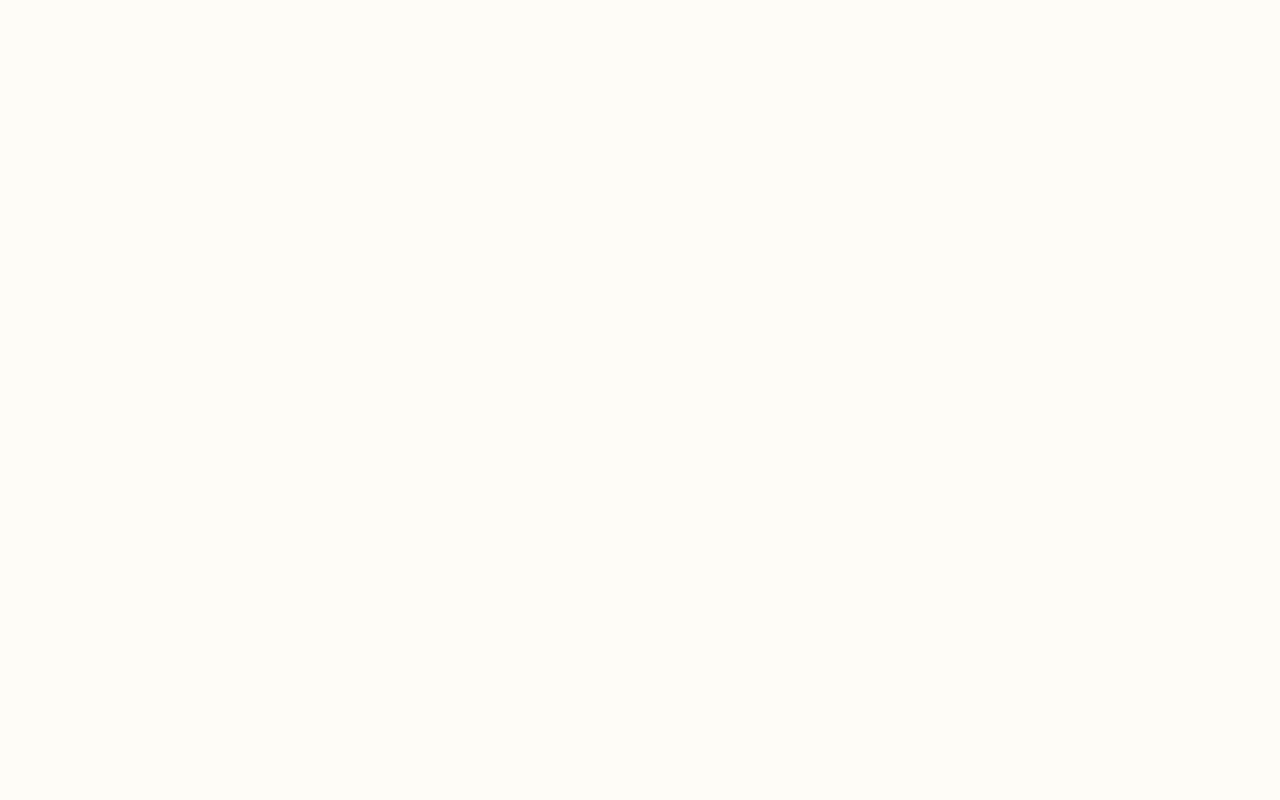
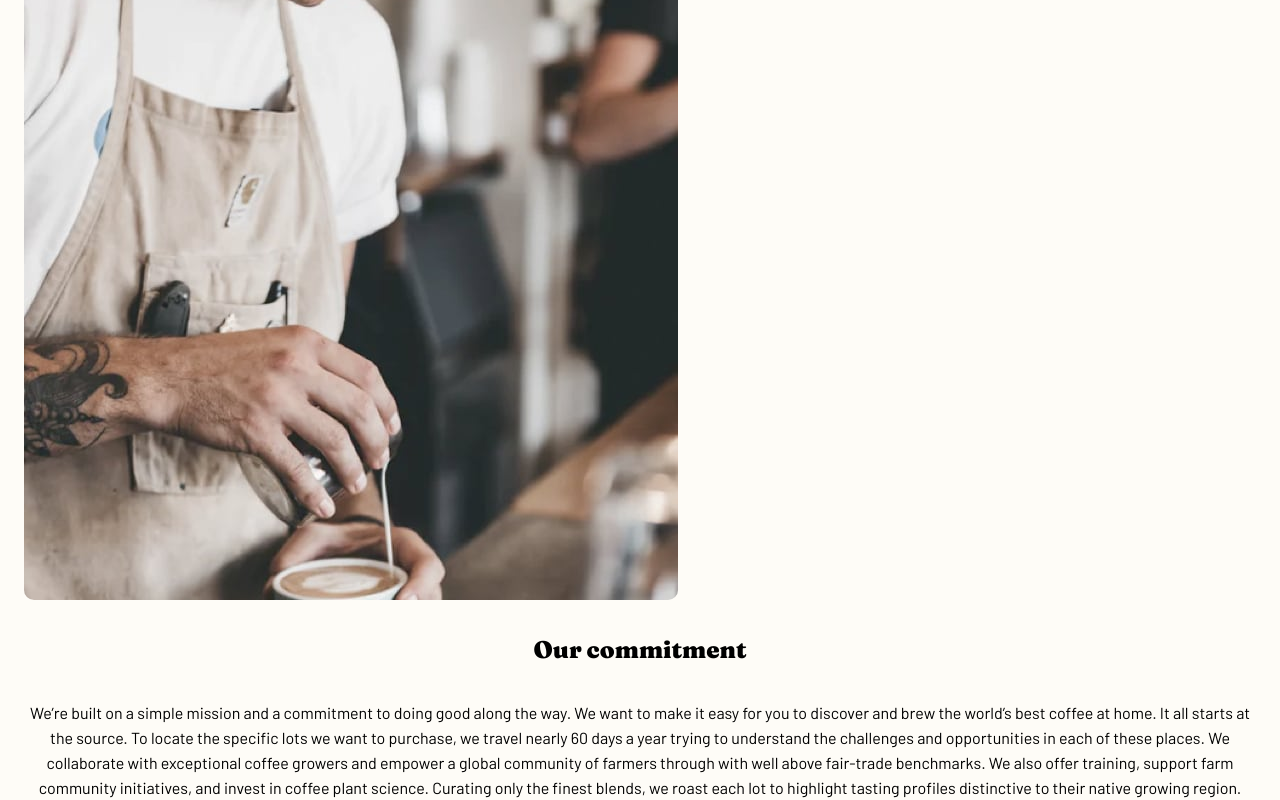
Before and after one commit to kebin20/coffee-roasters-website, a React (Vite) app: page / in a window 1280 px wide. Shown: the part 725-1525 px from the top of the page. Before the commit the page ends 800 px from the top, so only its background shows below. Built offline with nearby package versions, Linux system fonts and the light colour scheme.

Commit message:
style: Completed styling for our commitment section

```diff
--- a/src/Pages/AboutUs.jsx
+++ b/src/Pages/AboutUs.jsx
@@ -2,6 +2,9 @@ import React from 'react';
 import styles from './AboutUs.module.css';
 import NavBar from '../UI/NavBar';
 import Footer from '../UI/Footer';
+
+/* Images */
+import commitment from '../assets/about/mobile/image-commitment.jpg';
 
 export default function AboutUs() {
   return (
@@ -17,6 +20,24 @@ export default function AboutUs() {
             every shipment.
           </p>
         </section>
+
+        <section className={styles.ourCommitment}>
+          <img className={styles.ourCommitmentImage} src={commitment} alt="picture of a guy pouring coffee" />
+          <h1>Our commitment</h1>
+          <p>
+            We’re built on a simple mission and a commitment to doing good along
+            the way. We want to make it easy for you to discover and brew the
+            world’s best coffee at home. It all starts at the source. To locate
+            the specific lots we want to purchase, we travel nearly 60 days a
+            year trying to understand the challenges and opportunities in each
+            of these places. We collaborate with exceptional coffee growers and
+            empower a global community of farmers through with well above
+            fair-trade benchmarks. We also offer training, support farm
+            community initiatives, and invest in coffee plant science. Curating
+            only the finest blends, we roast each lot to highlight tasting
+            profiles distinctive to their native growing region.
+          </p>
+        </section>
       </main>
     </>
   );
--- a/src/Pages/AboutUs.module.css
+++ b/src/Pages/AboutUs.module.css
@@ -1,3 +1,5 @@
+/*Hero Section*/
+
 .aboutUsHeroContainer {
   display: flex;
   flex-direction: column;
@@ -24,6 +26,19 @@
   mix-blend-mode: normal;
 }
 
+/* Our commitment section */
+
+.ourCommitment {
+  display: grid;
+  margin: 6.5em 1.5em;
+  gap: 2em;
+  text-align: center;
+}
+
+.ourCommitmentImage {
+  border-radius: 10px;
+}
+
 /* Tablet portrait and larger */
 @media only screen and (min-width: 600px) {
 }
--- a/src/Pages/Home.module.css
+++ b/src/Pages/Home.module.css
@@ -1,3 +1,5 @@
+/* Our Commitment Secetion*/
+
 .homeHeroContainer {
   display: flex;
   flex-direction: column;
```
